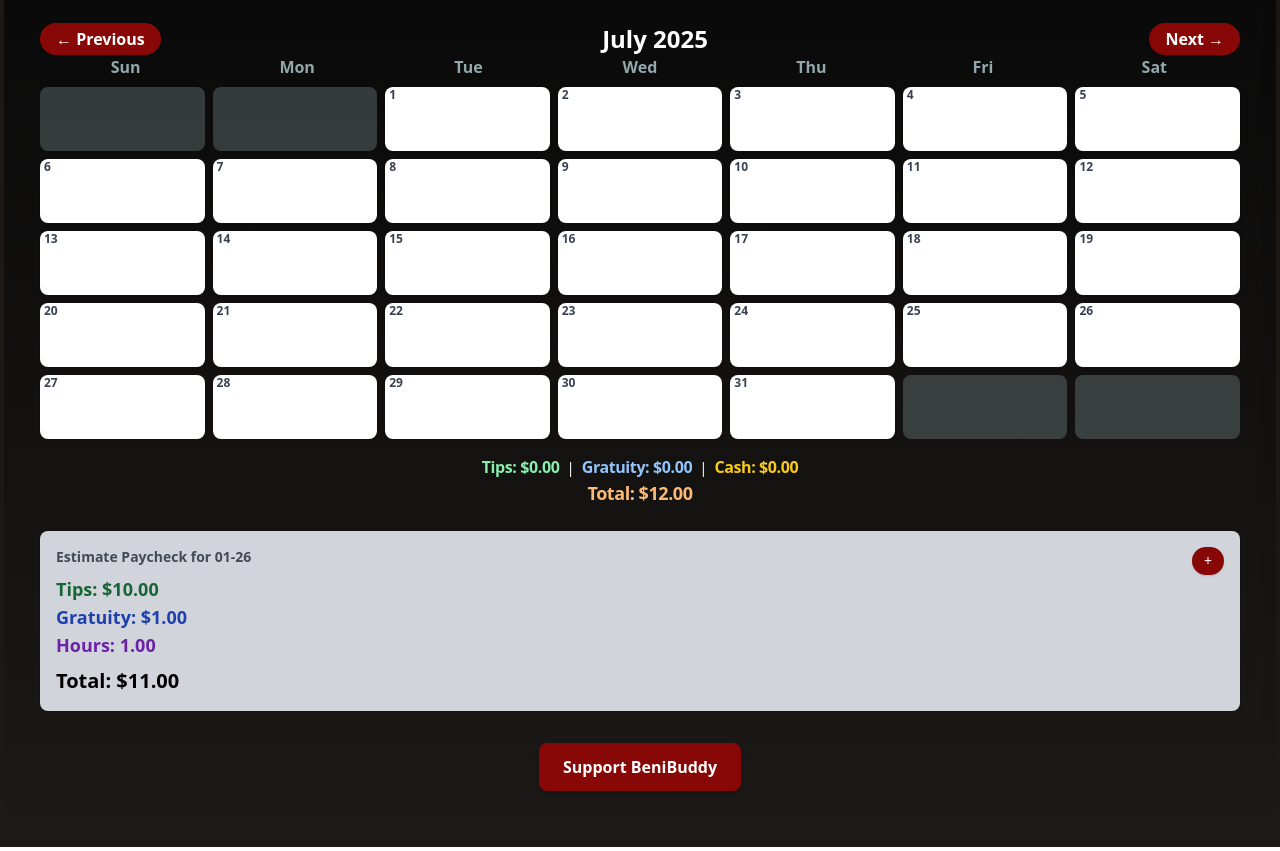
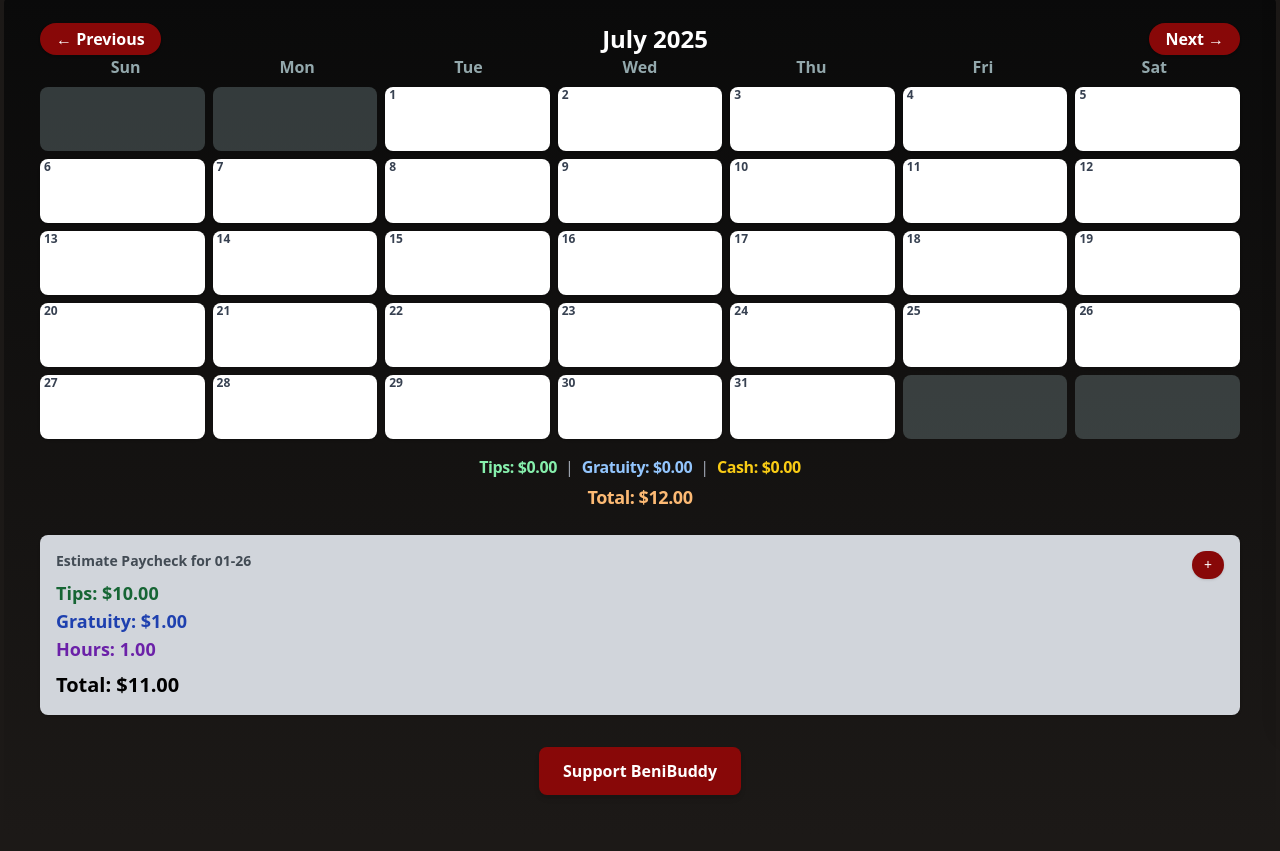
Before and after one commit to jesusvita/BeniBuddy, a Django app: page /your-tips/ in a window 1280 px wide. Shown: the part 81-932 px from the top of the page. Run offline with Django 5.2, Linux system fonts and the light colour scheme; a user stored in the database is signed in; tables that the repository leaves empty hold one stand-in row (values such as "Sample post"); some libraries are stand-ins or nearby versions.

Commit message:
here we go

```diff
--- a/myapp/templates/myapp/user_tips.html
+++ b/myapp/templates/myapp/user_tips.html
@@ -137,30 +137,65 @@
 
   <!-- Line 2: Totals (Moved Here) -->
 
+  <div class="text-center text-md mt-4">
 
 
-  <div class="text-center text-sm mt-4 px-4 sm:px-8"> {# Added mt-4 for spacing and padding #}
+  <div class="inline-flex items-center justify-center space-x-2 whitespace-nowrap">
 
 
-      {# Tips, Gratuity, and Cash on one line #}
+    <span class="text-green-300 font-semibold tracking-tight whitespace-nowrap">
 
 
-      <span class="text-green-300 font-semibold text-base tracking-tight">Tips: ${{ total_monthly_tip|floatformat:2 }}</span> &nbsp;|&nbsp;
+      Tips: ${{ total_monthly_tip|floatformat:2 }}
 
 
-      <span class="text-blue-300 font-semibold text-base tracking-tight">Gratuity: ${{ total_monthly_gratuity|floatformat:2 }}</span>
+    </span>
 
 
-      &nbsp;|&nbsp; <span class="text-yellow-400 font-semibold text-base tracking-tight">Cash: ${{ total_monthly_cash|floatformat:2 }}</span>
+    <span class="text-gray-400 whitespace-nowrap">|</span>
 
 
-      <br class="my-0.5"> {# Small break for spacing #}
+    <span class="text-blue-300 font-semibold tracking-tight whitespace-nowrap">
 
 
-      <span class="text-orange-300 font-bold text-lg tracking-tight">Total: ${{ total_overall|floatformat:2 }}</span>
+      Gratuity: ${{ total_monthly_gratuity|floatformat:2 }}
+
+
+    </span>
+
+
+    <span class="text-gray-400 whitespace-nowrap">|</span>
+
+
+    <span class="text-yellow-400 font-semibold tracking-tight whitespace-nowrap">
+
+
+      Cash: ${{ total_monthly_cash|floatformat:2 }}
+
+
+    </span>
+
+  </div>
+
+
+
+
+  <div class="mt-1">
+
+
+    <span class="text-orange-300 font-bold text-lg tracking-tight">
+
+
+      Total: ${{ total_overall|floatformat:2 }}
+
+
+    </span>
 
 
   </div>
+
+
+</div>
 
   <!-- Estimated Paycheck Box -->
   <div class="bg-gray-300 text-[#424B54] p-2 sm:p-4 rounded-lg shadow mt-6 relative text-sm sm:text-base">
```
